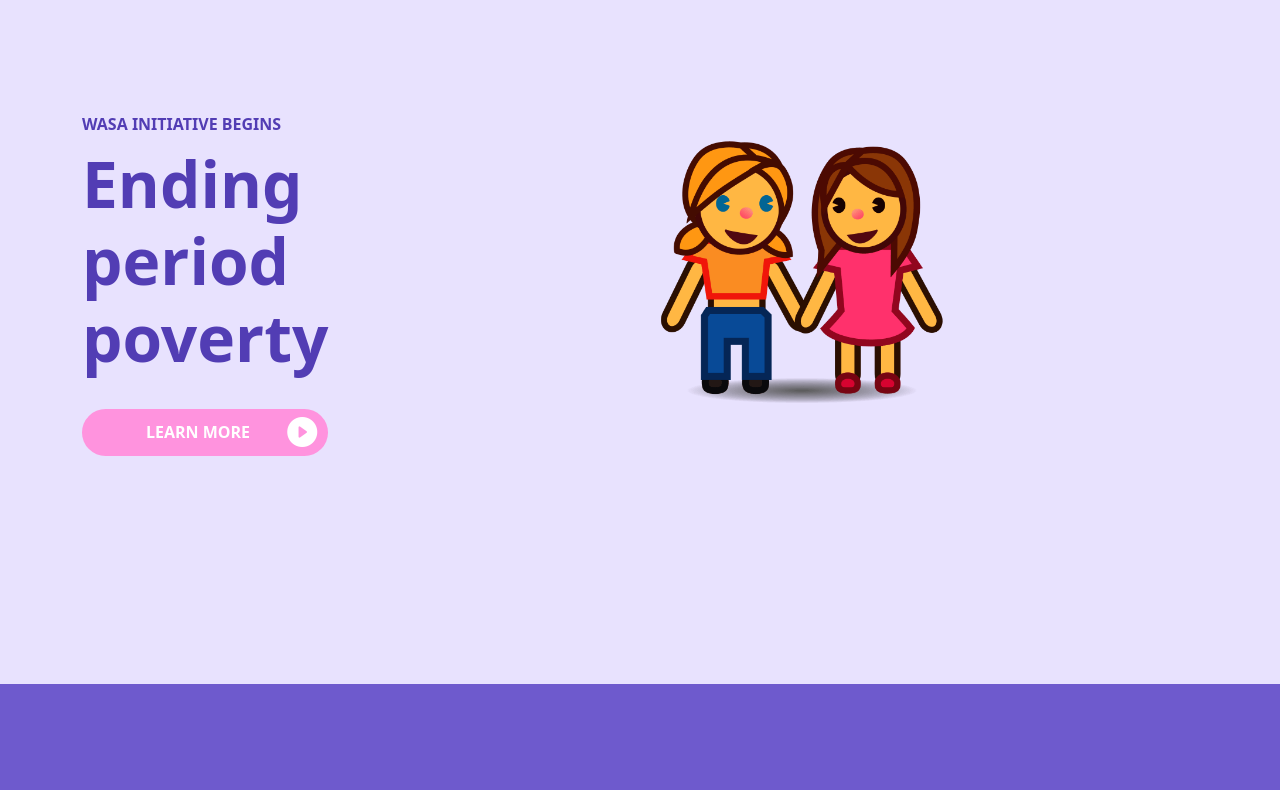
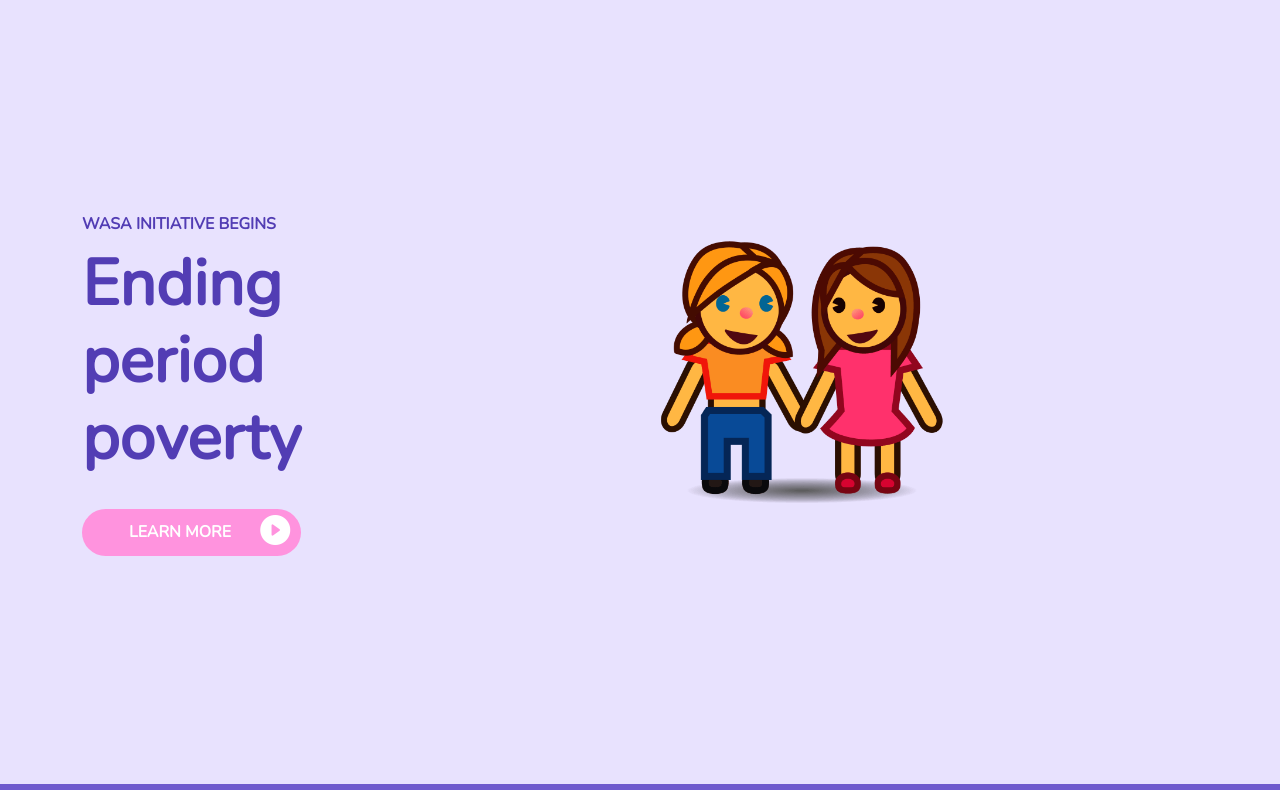
Before and after one commit to pemachele/wasa, a plain HTML site: page index.html in a window 1280 px wide. Shown: the part 116-906 px from the top of the page. Drawn offline with nearby package versions, Linux system fonts and the light colour scheme.

Commit message:
updated fonts

```diff
--- a/assets/custom.css
+++ b/assets/custom.css
@@ -8,6 +8,10 @@
 .header-nav {
     display: flex;
     align-items:end;
+    background:#E8E2FE;
+    /*position: fixed;*/
+    /*top: 0;*/
+    /*width: 100%;*/
     /*background:#E8E2FE;*/
     justify-content: flex-end;
 }
@@ -214,7 +218,9 @@
     font-weight: bolder;
     align-self: center;
 }
-
+.body-fonts{
+    font-family: 'Nunito', sans-serif;
+}
 
  /*custom scrollbar css*/
 .tile--custom-scrollbar::-webkit-scrollbar {
--- a/index.html
+++ b/index.html
@@ -13,9 +13,14 @@
 
     <link rel="stylesheet"
           href="https://cdn.jsdelivr.net/npm/bootstrap-icons@1.5.0/font/bootstrap-icons.css"/>
+
+<!--   google fonts-->
+    <link rel="preconnect" href="https://fonts.googleapis.com">
+    <link rel="preconnect" href="https://fonts.gstatic.com" crossorigin>
+    <link href="https://fonts.googleapis.com/css2?family=Nunito&display=swap" rel="stylesheet">
     <title>WASA!</title>
 </head>
-<body  class="tile--custom-scrollbar" >
+<body  class="tile--custom-scrollbar body-fonts " >
 
 
 <!-- Optional JavaScript; choose one of the two! -->
@@ -34,10 +39,11 @@
         integrity="sha384-QJHtvGhmr9XOIpI6YVutG+2QOK9T+ZnN4kzFN1RtK3zEFEIsxhlmWl5/YESvpZ13"
         crossorigin="anonymous"></script>
 
-<!--<div class="header-nav">-->
-<!--    <img width="100" height="100" src="assets/images/Green%20Watercolor%20Circle%20Stain%20%20logo.png">-->
-<!--</div>-->
+<div class="header-nav">
+    <img width="120" height="100" src="assets/images/wasa-logo.png">
+</div>
 <section class="section-container section-1">
+
     <div class="container">
         <div class="row">
             <div class="col">
@@ -46,9 +52,9 @@
                         <b> WASA INITIATIVE BEGINS</b>
                     </p>
                     <h1 class="heading-2">
-                        Ending <br/>
+                       <b> Ending <br/>
                         period <br/>
-                        poverty
+                           poverty</b>
                     </h1>
                     <div class="learn-more-button btn">
                         <div class="learn-more-container">
```
Also changed, not shown: assets/images/wasa-logo.png (added).
